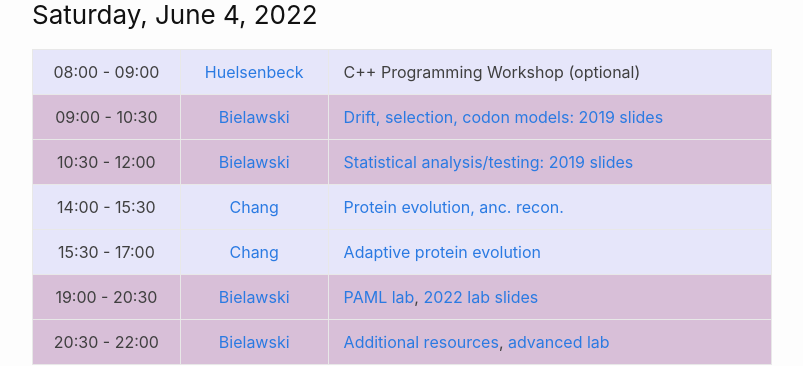
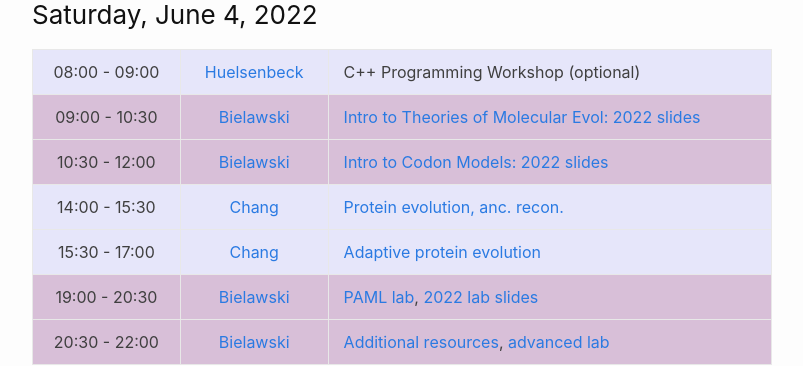
Before and after one commit to molevolworkshop/molevolworkshop.github.io, a Jekyll site: the page built from schedule.md, in a window 1280 px wide and 900 px high, scrolled down 3139 px. Shown: the part 153-519 px from the top of the window, without its empty margins (238-1041 px from the left). Built offline with Jekyll 4.4.1, drawn with Linux system fonts in a browser that asks for light colours.

Commit message:
Update schedule.md

```diff
--- a/schedule.md
+++ b/schedule.md
@@ -98,8 +98,8 @@ All sessions are in Loeb G70 (basement of Loeb building)
 
 ---------------|--------------------------------------|-----------------------------------
  08:00 - 09:00 | [Huelsenbeck](/faculty-huelsenbeck/) | C++ Programming Workshop (optional)
- 09:00 - 10:30 | [Bielawski](/faculty-bielawski/)     | [Drift, selection, codon models: 2019 slides](http://awarnach.mathstat.dal.ca/~joeb/PAML_lab/slides/WH2019_Parts1and2_handouts.pdf)
- 10:30 - 12:00 | [Bielawski](/faculty-bielawski/)     | [Statistical analysis/testing: 2019 slides](http://awarnach.mathstat.dal.ca/~joeb/PAML_lab/slides/WH2019_Parts3and4_handouts.pdf)
+ 09:00 - 10:30 | [Bielawski](/faculty-bielawski/)     | [Intro to Theories of Molecular Evol: 2022 slides](http://awarnach.mathstat.dal.ca/~joeb/PAML_lab/slides/Bielawski_lecture_PART_1.pdf)
+ 10:30 - 12:00 | [Bielawski](/faculty-bielawski/)     | [Intro to Codon Models: 2022 slides](http://awarnach.mathstat.dal.ca/~joeb/PAML_lab/slides/Bielawski_lecture_PART_1.pdf)
  14:00 - 15:30 | [Chang](/faculty-chang/)             | [Protein evolution, anc. recon.]({{ site.baseurl }}/faculty/chang/pdf/Protein_Evolution_&_Ancestral_Reconstruction-opt.pdf)
  15:30 - 17:00 | [Chang](/faculty-chang/)             | [Adaptive protein evolution]({{ site.baseurl }}/faculty/chang/pdf/Adaptive_Protein_Evolution-opt.pdf)
  19:00 - 20:30 | [Bielawski](/faculty-bielawski/)     | [PAML lab](http://awarnach.mathstat.dal.ca/~joeb/PAML_lab/lab.html), [2022 lab slides](http://awarnach.mathstat.dal.ca/~joeb/PAML_lab/resources/pamlDEMO_MOLE2022_v2.pdf)
```
